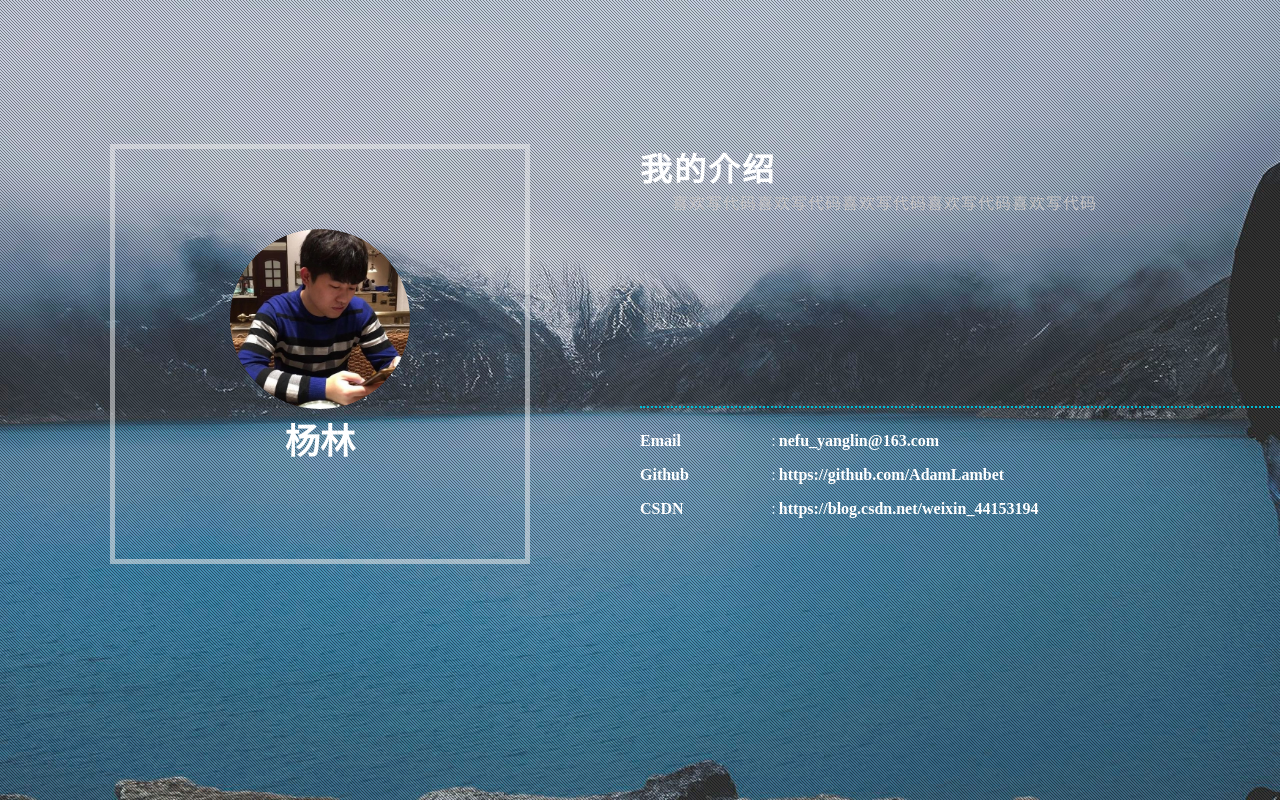
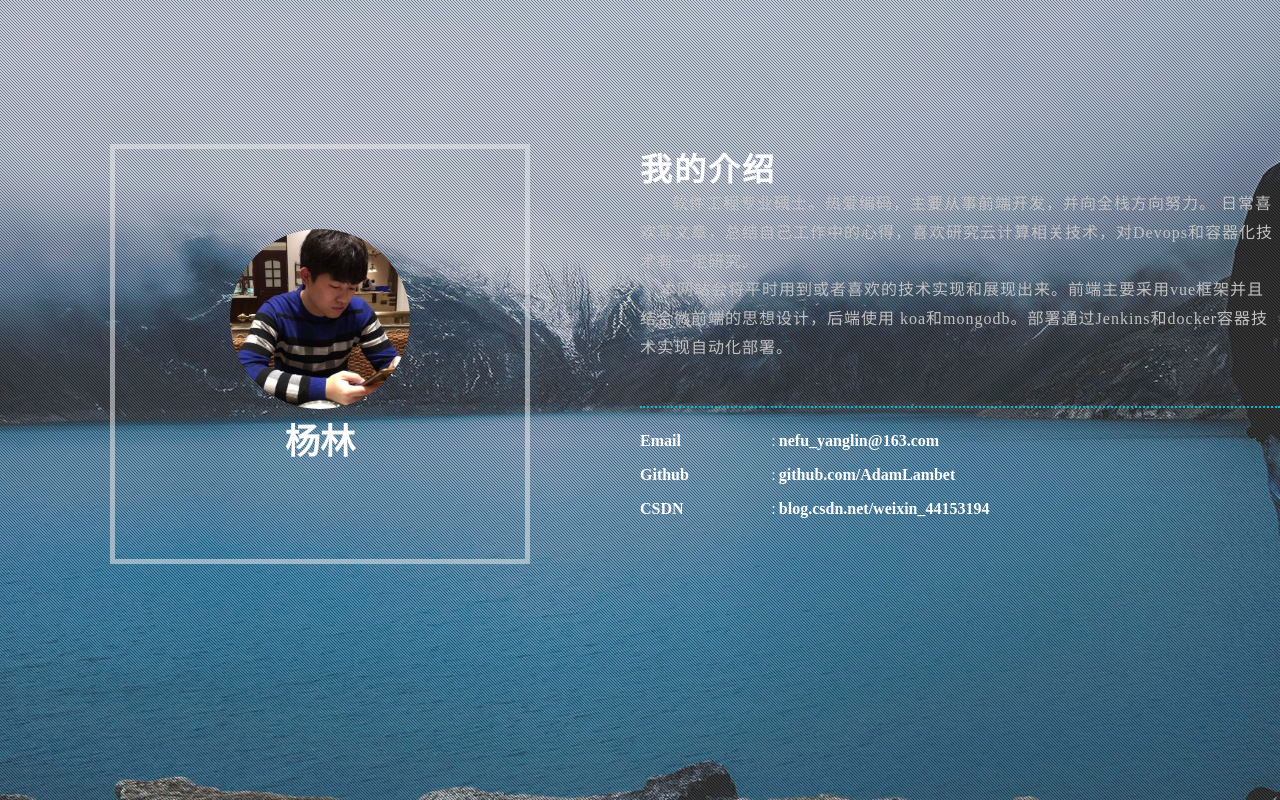
Before and after one commit to NEFU-CSMaster2018/nefu_ui, a Vue app: page / in a window 1280 px wide. Built offline with nearby package versions, Linux system fonts and the light colour scheme.

Commit message:
Update HomePage.vue

```diff
--- a/src/components/HomePage.vue
+++ b/src/components/HomePage.vue
@@ -14,7 +14,11 @@
     <div class="text-container">
       <div class="introduction">
         <h3 class="introduce-title">{{userinfo.introTitle}}</h3>
-        <p class="introduce-content">喜欢写代码喜欢写代码喜欢写代码喜欢写代码喜欢写代码</p>
+        <p class="introduce-content">软件工程专业硕士。热爱编码，主要从事前端开发，并向全栈方向努力。
+          日常喜欢写文章，总结自己工作中的心得，喜欢研究云计算相关技术，对Devops和容器化技术有一定研究。<br/>
+          &nbsp;&nbsp;&nbsp;&nbsp;本网站会将平时用到或者喜欢的技术实现和展现出来。前端主要采用vue框架并且结合微前端的思想设计，后端使用
+          koa和mongodb。部署通过Jenkins和docker容器技术实现自动化部署。
+          </p>
       </div>
       <div class="contact-info">
         <ul class="info-list">
@@ -48,11 +52,11 @@ export default {
           },
           {
             title: 'Github',
-            content: 'https://github.com/AdamLambet'
+            content: 'github.com/AdamLambet'
           },
           {
             title: 'CSDN',
-            content: 'https://blog.csdn.net/weixin_44153194'
+            content: 'blog.csdn.net/weixin_44153194'
           }
         ]
       }
```
